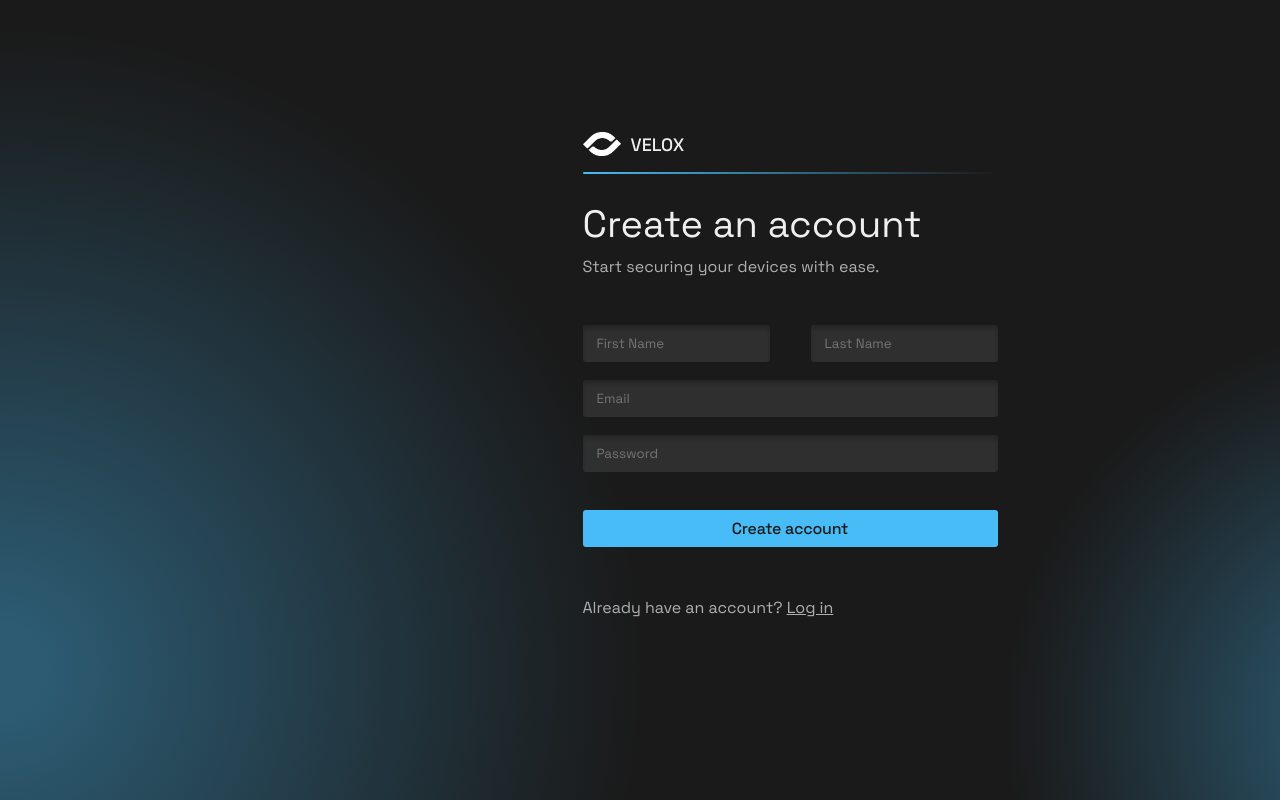
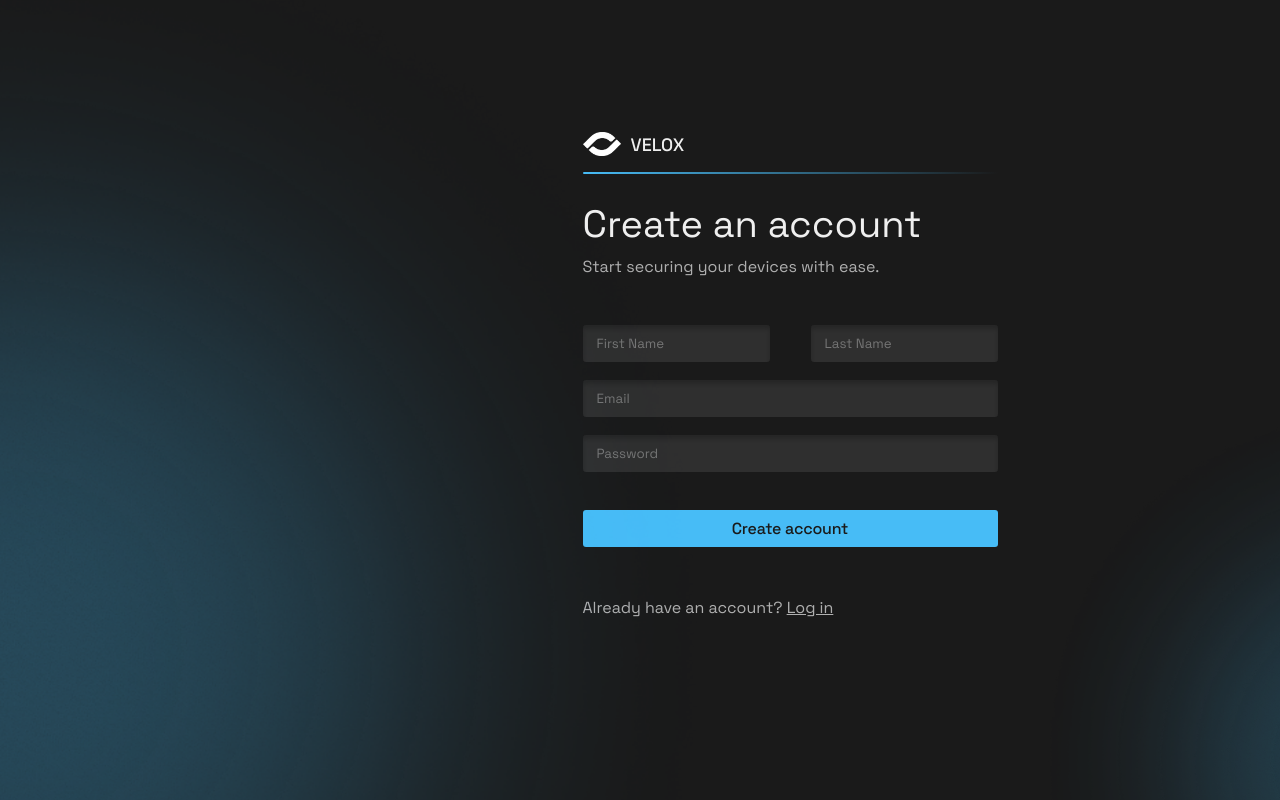
Before and after one commit to Rares-Muntean/AI-Platform-for-Real-Time-Cyber-Threat-Detection, a Nuxt app in the folder apps/frontend-nuxt/: page /SignUp in a window 1280 px wide. Built offline with nearby package versions, Linux system fonts and the light colour scheme.

Commit message:
style(frontend): improve radial gradient smothness and fix banding

```diff
--- a/apps/frontend-nuxt/app/assets/scss/pages/UserDashboard.scss
+++ b/apps/frontend-nuxt/app/assets/scss/pages/UserDashboard.scss
@@ -3,6 +3,9 @@ $anomalyChartHeight: 280px;
 .section {
     height: 100dvh;
     width: 100%;
+
+    position: relative;
+    overflow: hidden;
 
     display: grid;
     grid-template-columns: 250px 1fr;
--- a/apps/frontend-nuxt/app/components/common/RadialGradient.vue
+++ b/apps/frontend-nuxt/app/components/common/RadialGradient.vue
@@ -1,41 +1,55 @@
 <script lang="ts" setup>
-const props = defineProps<{
+const props = withDefaults(
+    defineProps<{
         size: number;
         positionX: number;
         positionY: number;
+        src?: string;
         bottom?: number;
         top?: number;
         left?: number;
         right?: number;
-}>();
+        opacity?: number;
+    }>(),
+    {
+        opacity: 0.8,
+        src: "/images/glow-primary.png",
+    },
+);
 </script>
 
 <template>
     <div
-        class="radial-gradient"
+        class="glow-container"
         :style="{
-            width: props.size + 'px',
-            height: props.size + 'px',
-            transform: `translate(${props.positionX}%, ${props.positionY}%)`,
-            bottom: props.bottom + 'px',
-            top: props.top + 'px',
-            left: props.left + 'px',
-            right: props.right + 'px',
+            width: size + 'px',
+            height: size + 'px',
+            transform: `translate(${positionX}%, ${positionY}%)`,
+            bottom: bottom + 'px',
+            top: top + 'px',
+            left: left + 'px',
+            right: right + 'px',
+            opacity: opacity,
         }"
-    ></div>
+    >
+        <img :src="src" class="glow-image" alt="" />
+    </div>
 </template>
 
-<style lang="scss">
-.radial-gradient {
+<style lang="scss" scoped>
+.glow-container {
     position: absolute;
+    pointer-events: none;
+    z-index: 0;
+    display: flex;
+    align-items: center;
+    justify-content: center;
+}
 
-    background: radial-gradient(
-        circle,
-        rgba(71, 188, 246, 0.4) 5%,
-        rgba(71, 188, 246, 0.05) 60%,
-        transparent 70%
-    );
-
-    z-index: 0;
+.glow-image {
+    width: 100%;
+    height: 100%;
+    object-fit: contain;
+    image-rendering: -webkit-optimize-contrast;
 }
 </style>
--- a/apps/frontend-nuxt/app/pages/SignUp.vue
+++ b/apps/frontend-nuxt/app/pages/SignUp.vue
@@ -16,17 +16,18 @@ const handleSubmit = () => {
 <template>
     <section class="section">
         <RadialGradient
-            :size="1300"
+            :size="1500"
             :position-x="-50"
             :position-y="40"
             :bottom="0"
             :left="0"
+            :opacity="1"
         />
 
         <RadialGradient
             :size="800"
             :position-x="65"
-            :position-y="40"
+            :position-y="45"
             :bottom="0"
             :right="0"
         />
--- a/apps/frontend-nuxt/app/pages/UserDashboard.vue
+++ b/apps/frontend-nuxt/app/pages/UserDashboard.vue
@@ -57,6 +57,21 @@ watch(
 
 <template>
     <section class="section">
+        <RadialGradient
+            :position-x="-65"
+            :position-y="-20"
+            :size="700"
+            :opacity="0.5"
+        />
+
+        <RadialGradient
+            :position-x="68"
+            :position-y="0"
+            :size="1300"
+            :opacity="0.5"
+            :right="0"
+            :top="0"
+        />
         <div class="left-panel">
             <div class="logo-container">
                 <div class="logo-wrapper">
```
Also changed, not shown: apps/frontend-nuxt/public/images/glow-primary.png (added). Lines whose indentation alone changed are shown as unchanged.
